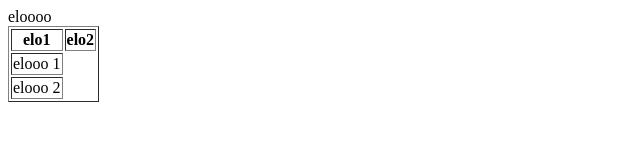
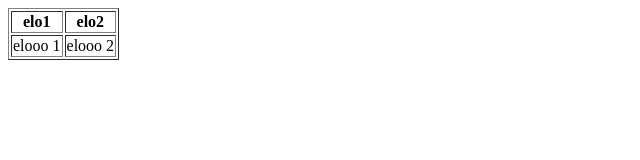
Before and after one commit to dmoguide/dmoguide.github.io, a plain HTML site: page index.html in a window 1280 px wide. Shown: the whole page, without its empty margins (0-640 px from the left). Drawn offline with Linux system fonts and the light colour scheme.

Commit message:
Update index.html

```diff
--- a/index.html
+++ b/index.html
@@ -1,5 +1,5 @@
 <html>
-  <head>eloooo</head>
+  <head><title>eloooo</title></head>
   <body>
     <table border=1>
       <tr>
@@ -8,8 +8,6 @@
       </tr>
       <tr>
         <td>elooo 1</td>
-      </tr>
-      <tr>
         <td>elooo 2</td>
       </tr>
     </table>
```
